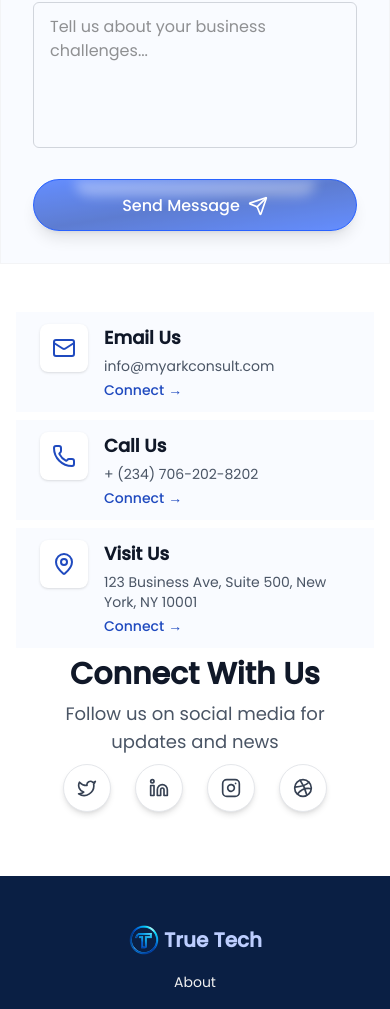
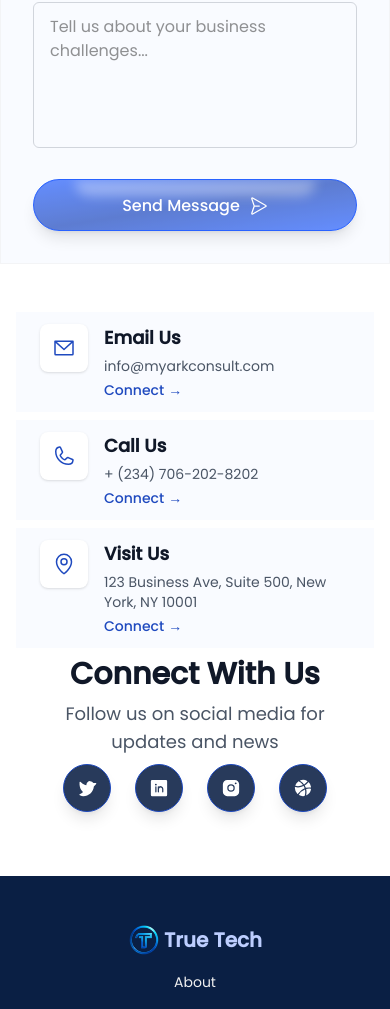
Before and after one commit to 1True-Tech/true-tech-website, a Next.js app: page / in a window 390 px wide. Shown: the part 5691-6700 px from the top of the page. Built offline with nearby package versions, Linux system fonts and the light colour scheme.

Commit message:
fix header theme on why-us-section, change icon package to initial

```diff
--- a/app/layout.tsx
+++ b/app/layout.tsx
@@ -1,8 +1,6 @@
 import { Poppins } from "next/font/google";
-import Footer from "../components/Footer";
-import Header from "../components/Header";
+import React from "react";
 import "./globals.css";
-import React from "react";
 const poppins = Poppins({
   weight: ["400", "500"],
   subsets: ["latin"],
@@ -24,9 +22,7 @@ export default function RootLayout({ children }:{children:React.ReactNode}) {
   return (
     <html lang="en">
       <body className={`${poppins.className} antialiased`}>
-          <Header />
           {children}
-          <Footer />
       </body>
     </html>
   );
--- a/components/sections/ContactSection.tsx
+++ b/components/sections/ContactSection.tsx
@@ -1,10 +1,10 @@
 "use client"
 
 import React, { useState } from 'react';
-import { Mail, Phone, MapPin, Send } from 'lucide-react';
 import { sendEmail } from '@/actions/sendMail';
 import SocialIcons from '../ui/SocialIcons'
 import Button from '../ui/Button'
+import Icons from '../ui/Icons';
 
 type FormData = {
   name: string;
@@ -96,19 +96,19 @@ const ContactSection = () => {
 
   const contactInfo = [
     {
-      icon: <Mail className="h-6 w-6 text-secondary" />,
+      icon: <Icons icon_name='envelop' className="h-6 w-6 text-secondary" />,
       title: 'Email Us',
       details: 'info@myarkconsult.com',
       action: 'mailto:info@myarkconsult.com',
     },
     {
-      icon: <Phone className="h-6 w-6 text-secondary" />,
+      icon: <Icons icon_name='phone' className="h-6 w-6 text-secondary" />,
       title: 'Call Us',
       details: '+ (234) 706-202-8202',
       action: 'tel:+2347062028202',
     },
     {
-      icon: <MapPin className="h-6 w-6 text-secondary" />,
+      icon: <Icons icon_name='map_pin' className="h-6 w-6 text-secondary" />,
       title: 'Visit Us',
       details: '123 Business Ave, Suite 500, New York, NY 10001',
       action: 'https://maps.google.com',
@@ -239,7 +239,7 @@ const ContactSection = () => {
                     </>
                   ) : (
                     <>
-                      Send Message <Send className="ml-2 h-5 w-5" />
+                      Send Message <Icons icon_name='paper_plane_right' className="ml-2 h-5 w-5" />
                     </>
                   )}
                   {/* </button> */}
--- a/components/ui/Button.tsx
+++ b/components/ui/Button.tsx
@@ -2,8 +2,7 @@ import React from "react";
 import clsx from "clsx";
 
 const styling = {
-  base:
-    "cursor-pointer inline-flex items-center justify-center font-medium transition-all duration-200 !outline-none !ring-0 shadow-lg font-poppins",
+  base: "cursor-pointer inline-flex items-center justify-center font-medium transition-all duration-200 !outline-none !ring-0 shadow-lg font-poppins",
   variants: {
     fill:
       "bg-gradient-to-br from-[var(--secondary-500)] via-[var(--secondary)] to-[var(--secondary-500)] text-white border border-[var(--secondary-500)] " +
@@ -12,19 +11,85 @@ const styling = {
       "shadow-[0_4px_24px_0_rgba(41,98,255,0.25)] " +
       "relative overflow-hidden before:absolute before:inset-0 before:bg-white/40 before:rounded-inherit before:opacity-70 before:pointer-events-none " +
       "after:absolute after:top-0 after:left-1/2 after:-translate-x-1/2 after:w-3/4 after:h-1/3 after:bg-white/60 after:blur-[6px] after:rounded-b-full after:opacity-60 after:pointer-events-none",
+
     outline:
       "bg-white/60 border border-[var(--secondary-500)] text-[var(--secondary)] " +
       "hover:bg-[var(--primary-500)]/80 hover:text-[var(--secondary-500)] active:scale-95 " +
       "backdrop-blur-[4px] shadow-[0_2px_12px_0_rgba(41,98,255,0.10)] " +
       "relative overflow-hidden before:absolute before:inset-0 before:bg-white/30 before:rounded-inherit before:opacity-40 before:pointer-events-none",
+
     ghost:
       "bg-transparent border border-transparent text-[var(--secondary)] " +
       "hover:bg-[var(--primary-500)]/60 hover:text-[var(--secondary-500)] active:scale-95",
+
     secondary:
       "bg-gradient-to-br from-[var(--color-neutral-200)] via-[var(--color-neutral-100)] to-[var(--color-neutral-300)] text-[var(--color-neutral-900)] border border-[var(--color-neutral-300)] " +
       "hover:from-[var(--color-neutral-300)] hover:to-[var(--color-neutral-400)] active:scale-95 " +
       "backdrop-blur-[4px] shadow-[0_2px_12px_0_rgba(180,180,180,0.10)] " +
       "relative overflow-hidden before:absolute before:inset-0 before:bg-white/30 before:rounded-inherit before:opacity-50 before:pointer-events-none",
+
+    primary:
+      "bg-[var(--primary)] text-white border border-[var(--primary)] " +
+      "hover:bg-[var(--primary-500)] hover:text-[var(--primary)] active:scale-95 " +
+      "shadow-[0_4px_24px_0_rgba(10,31,68,0.25)] backdrop-blur-[6px] " +
+      "relative overflow-hidden before:absolute before:inset-0 before:bg-white/30 before:rounded-inherit before:opacity-50 before:pointer-events-none",
+
+    link:
+      "bg-transparent border-none text-[var(--secondary)] underline underline-offset-4 " +
+      "hover:text-[var(--secondary-500)] active:scale-95",
+
+    glass:
+      "bg-white/20 border border-white/30 text-[var(--foreground)] backdrop-blur-[8px] " +
+      "hover:bg-white/30 hover:text-[var(--secondary-500)] active:scale-95 " +
+      "shadow-[0_4px_20px_rgba(0,0,0,0.1)]",
+
+    danger:
+      "bg-red-500 text-white border border-red-600 " +
+      "hover:bg-red-600 hover:border-red-700 active:scale-95 " +
+      "shadow-[0_4px_20px_rgba(255,0,0,0.25)] backdrop-blur-[6px] " +
+      "relative overflow-hidden before:absolute before:inset-0 before:bg-white/30 before:rounded-inherit before:opacity-40 before:pointer-events-none",
+
+    success:
+      "bg-green-500/80 text-white border border-green-600/60 " +
+      "hover:bg-green-600/90 active:scale-95 " +
+      "backdrop-blur-[6px] shadow-[0_4px_20px_rgba(34,197,94,0.25)] " +
+      "relative overflow-hidden before:absolute before:inset-0 before:bg-white/30 before:rounded-inherit before:opacity-50 before:pointer-events-none",
+
+    warning:
+      "bg-yellow-400/80 text-black border border-yellow-500/60 " +
+      "hover:bg-yellow-500/90 active:scale-95 " +
+      "backdrop-blur-[6px] shadow-[0_4px_20px_rgba(250,204,21,0.25)] " +
+      "relative overflow-hidden before:absolute before:inset-0 before:bg-white/30 before:rounded-inherit before:opacity-50 before:pointer-events-none",
+
+    subtle:
+      "bg-[var(--color-neutral-100)]/60 text-[var(--color-neutral-700)] border border-[var(--color-neutral-200)] " +
+      "hover:bg-[var(--color-neutral-200)] active:scale-95 " +
+      "backdrop-blur-[4px] shadow-[0_2px_6px_rgba(0,0,0,0.05)] " +
+      "relative overflow-hidden before:absolute before:inset-0 before:bg-white/20 before:rounded-inherit before:opacity-40 before:pointer-events-none",
+
+    frosted:
+      "bg-white/10 text-[var(--foreground)] border border-white/20 " +
+      "hover:bg-white/20 hover:text-[var(--secondary-500)] active:scale-95 " +
+      "backdrop-blur-[10px] shadow-[0_4px_30px_rgba(0,0,0,0.10)] " +
+      "relative overflow-hidden before:absolute before:inset-0 before:bg-white/20 before:rounded-inherit before:opacity-30 before:pointer-events-none",
+
+    lightHover:
+      "bg-transparent text-[var(--foreground)] border border-transparent " +
+      "hover:bg-[var(--primary-500)]/30 hover:text-[var(--secondary-500)] active:scale-95 " +
+      "backdrop-blur-[2px] shadow-[0_1px_8px_rgba(0,0,0,0.05)] " +
+      "relative overflow-hidden before:absolute before:inset-0 before:bg-white/10 before:rounded-inherit before:opacity-20 before:pointer-events-none",
+
+    accentIcon:
+      "bg-[var(--primary)] text-white border border-[var(--primary)] " +
+      "hover:bg-[var(--primary-500)]/80 hover:text-[var(--secondary-500)] active:scale-90 " +
+      "backdrop-blur-[6px] shadow-[0_4px_20px_rgba(10,31,68,0.25)] " +
+      "relative overflow-hidden before:absolute before:inset-0 before:bg-white/30 before:rounded-inherit before:opacity-50 before:pointer-events-none",
+
+    destructiveOutline:
+      "bg-transparent text-red-500 border border-red-500 " +
+      "hover:bg-red-500 hover:text-white active:scale-95 " +
+      "backdrop-blur-[4px] shadow-[0_2px_12px_rgba(255,0,0,0.1)] " +
+      "relative overflow-hidden before:absolute before:inset-0 before:bg-white/20 before:rounded-inherit before:opacity-30 before:pointer-events-none",
   },
   rounded: {
     full: "rounded-full",
@@ -42,15 +107,73 @@ const styling = {
   },
 };
 
-interface ButtonProps
-  extends React.ButtonHTMLAttributes<HTMLButtonElement> {
-  variant?: keyof typeof styling.variants;
+interface ButtonProps extends React.ButtonHTMLAttributes<HTMLButtonElement> {
+  variant?: keyof typeof defaultVariants;
   rounded?: keyof typeof styling.rounded;
   size?: keyof typeof styling.size;
   leftIcon?: React.ReactNode;
   rightIcon?: React.ReactNode;
   children?: React.ReactNode;
   disabled?: boolean;
+  options?: {
+    background?: string;
+    border?: string;
+    text?: string;
+    hoverBg?: string;
+    hoverText?: string;
+    blur?: string;
+    shadow?: string;
+    beforeOpacity?: string;
+  };
+}
+
+const defaultVariants = {
+  fill: "",
+  outline: "",
+  ghost: "",
+  secondary: "",
+  primary: "",
+  link: "",
+  glass: "",
+  danger: "",
+  success: "",
+  warning: "",
+  subtle: "",
+  frosted: "",
+  lightHover: "",
+  accentIcon: "",
+  destructiveOutline: "",
+};
+
+function buildVariantStyle(
+  variant: keyof typeof styling.variants,
+  options?: ButtonProps["options"]
+): string {
+  if (!options) return styling.variants[variant] || "";
+
+  const {
+    background = "bg-[var(--secondary)]",
+    border = "border border-[var(--secondary)]",
+    text = "text-white",
+    hoverBg = "hover:bg-[var(--secondary-500)]",
+    hoverText = "hover:text-[var(--secondary)]",
+    blur = "backdrop-blur-[6px]",
+    shadow = "shadow-[0_4px_24px_rgba(0,0,0,0.1)]",
+    beforeOpacity = "before:opacity-40",
+  } = options;
+
+  return clsx(
+    background,
+    border,
+    text,
+    hoverBg,
+    hoverText,
+    blur,
+    shadow,
+    "active:scale-95",
+    "relative overflow-hidden before:absolute before:inset-0 before:bg-white/30 before:rounded-inherit",
+    `before:pointer-events-none ${beforeOpacity}`
+  );
 }
 
 export default function Button({
@@ -62,14 +185,12 @@ export default function Button({
   className,
   children,
   disabled,
+  options,
   ...props
 }: ButtonProps) {
-  // Only icon, no children
   const onlyIcon =
-    !children &&
-    ((leftIcon && !rightIcon) || (!leftIcon && rightIcon));
+    !children && ((leftIcon && !rightIcon) || (!leftIcon && rightIcon));
 
-  // Choose icon size class
   let iconSizeClass = "";
   if (onlyIcon) {
     if (size === "sm") iconSizeClass = styling.size.iconSm;
@@ -81,7 +202,7 @@ export default function Button({
     <button
       className={clsx(
         styling.base,
-        styling.variants[variant],
+        buildVariantStyle(variant, options),
         onlyIcon ? styling.rounded.full : styling.rounded[rounded],
         onlyIcon ? iconSizeClass : styling.size[size],
         {
@@ -96,7 +217,9 @@ export default function Button({
       ) : (
         <>
           {leftIcon && <span className="flex items-center">{leftIcon}</span>}
-          {children && <span className="flex items-center mt-0.5">{children}</span>}
+          {children && (
+            <span className="flex items-center mt-0.5">{children}</span>
+          )}
           {rightIcon && <span className="flex items-center">{rightIcon}</span>}
         </>
       )}
--- a/components/ui/Icons.tsx
+++ b/components/ui/Icons.tsx
@@ -10,12 +10,16 @@ import {
   InstagramLogoIcon,
   LinkedinLogoIcon,
   ListIcon,
+  MapPinIcon,
   PaperPlaneRightIcon,
   PhoneIcon,
   QuotesIcon,
   RocketLaunchIcon,
   StrategyIcon,
   XLogoIcon,
+  EnvelopeSimpleIcon,
+  TwitterLogoIcon,
+  DribbbleLogoIcon,
 } from "@phosphor-icons/react/dist/ssr";
 
 export type icon_name =
@@ -29,16 +33,20 @@ export type icon_name =
   | "rocket_launch"
   | "headset"
   | "quotes"
-  | "x_logo"
+  | "twitter_logo"
   | "linkedin_logo"
   | "paper_plane_right"
   | "instagram_logo"
   | "phone"
+  | "envelop"
+  | "map_pin"
+  | "dribble_logo"
   | "at";
 
 interface Icon extends IconProps {
   icon_name: icon_name;
 }
+
 
 export default function Icons({
   icon_name,
@@ -49,37 +57,113 @@ export default function Icons({
 }: Icon) {
   switch (icon_name) {
     case "list":
-      return <ListIcon size={size} color={color} weight={weight} {...props}/>;
+      return <ListIcon size={size} color={color} weight={weight} {...props} />;
     case "arrow_right":
-      return <ArrowRightIcon size={size} color={color} weight={weight} {...props}/>;
+      return (
+        <ArrowRightIcon size={size} color={color} weight={weight} {...props} />
+      );
     case "browsers":
-      return <BrowsersIcon size={size} color={color} weight={weight} {...props}/>;
+      return (
+        <BrowsersIcon size={size} color={color} weight={weight} {...props} />
+      );
     case "globe_simple":
-      return <GlobeSimpleIcon size={size} color={color} weight={weight} {...props}/>;
+      return (
+        <GlobeSimpleIcon size={size} color={color} weight={weight} {...props} />
+      );
     case "cursor_click":
-      return <CursorClickIcon size={size} color={color} weight={weight} {...props}/>;
+      return (
+        <CursorClickIcon size={size} color={color} weight={weight} {...props} />
+      );
     case "binoculars":
-      return <BinocularsIcon size={size} color={color} weight={weight} {...props}/>;
+      return (
+        <BinocularsIcon size={size} color={color} weight={weight} {...props} />
+      );
     case "strategy":
-      return <StrategyIcon size={size} color={color} weight={weight} {...props}/>;
+      return (
+        <StrategyIcon size={size} color={color} weight={weight} {...props} />
+      );
     case "rocket_launch":
-      return <RocketLaunchIcon size={size} color={color} weight={weight} {...props}/>;
+      return (
+        <RocketLaunchIcon
+          size={size}
+          color={color}
+          weight={weight}
+          {...props}
+        />
+      );
     case "headset":
-      return <HeadsetIcon size={size} color={color} weight={weight} {...props}/>;
+      return (
+        <HeadsetIcon size={size} color={color} weight={weight} {...props} />
+      );
     case "quotes":
-      return <QuotesIcon size={size} color={color} weight={weight} {...props}/>;
-    case "x_logo":
-      return <XLogoIcon size={size} color={color} weight={weight} {...props}/>;
+      return (
+        <QuotesIcon size={size} color={color} weight={weight} {...props} />
+      );
+    case "twitter_logo":
+      return (
+        <TwitterLogoIcon size={size} color={color} weight={weight} {...props} />
+      );
     case "linkedin_logo":
-      return <LinkedinLogoIcon size={size} color={color} weight={weight} {...props}/>;
+      return (
+        <LinkedinLogoIcon
+          size={size}
+          color={color}
+          weight={weight}
+          {...props}
+        />
+      );
     case "paper_plane_right":
-      return <PaperPlaneRightIcon size={size} color={color} weight={weight} {...props}/>;
+      return (
+        <PaperPlaneRightIcon
+          size={size}
+          color={color}
+          weight={weight}
+          {...props}
+        />
+      );
     case "instagram_logo":
-      return <InstagramLogoIcon size={size} color={color} weight={weight} {...props}/>;
+      return (
+        <InstagramLogoIcon
+          size={size}
+          color={color}
+          weight={weight}
+          {...props}
+        />
+      );
     case "phone":
-      return <PhoneIcon size={size} color={color} weight={weight} {...props}/>;
+      return <PhoneIcon size={size} color={color} weight={weight} {...props} />;
     case "at":
-      return <AtIcon size={size} color={color} weight={weight} {...props}/>;
+      return <AtIcon size={size} color={color} weight={weight} {...props} />;
+    case "envelop":
+      return (
+        <EnvelopeSimpleIcon
+          size={size}
+          color={color}
+          weight={weight}
+          {...props}
+        />
+      );
+
+    case "map_pin":
+      return (
+        <MapPinIcon
+          size={size}
+          color={color}
+          weight={weight}
+          {...props}
+        />
+      );
+
+    case "dribble_logo":
+      return (
+        <DribbbleLogoIcon
+          size={size}
+          color={color}
+          weight={weight}
+          {...props}
+        />
+      );
+
     default:
       return null;
   }
--- a/components/ui/SocialIcons.tsx
+++ b/components/ui/SocialIcons.tsx
@@ -1,41 +1,39 @@
-"use client"
-
-import React from 'react';
-import { motion } from 'framer-motion';
-import Link from 'next/link';
-import {
-  Twitter,
-  Linkedin,
-  Instagram,
-  Dribbble,
-} from 'lucide-react';
+import Link from "next/link";
+import Icons from "./Icons";
+import Button from "./Button";
 
 const SocialIcons = () => {
   const socialLinks = [
     {
-          name: 'Twitter',
-          url: 'https://twitter.com/yourhandle',
-          icon: <Twitter className="w-5 h-5" />,
-          color: 'hover:text-[#1DA1F2]'
+      name: "Twitter",
+      url: "https://twitter.com/yourhandle",
+      icon: <Icons icon_name="twitter_logo" weight="fill" className="size-5" />,
+      color: "hover:text-[#1DA1F2]",
     },
     {
-          name: 'LinkedIn',
-          url: 'https://linkedin.com/in/yourprofile',
-          icon: <Linkedin className="w-5 h-5" />,
-          color: 'hover:text-[#0A66C2]'
+      name: "LinkedIn",
+      url: "https://linkedin.com/in/yourprofile",
+      icon: (
+        <Icons icon_name="linkedin_logo" weight="fill" className="w-5 h-5" />
+      ),
+      color: "hover:text-[#0A66C2]",
     },
     {
-          name: 'Instagram',
-          url: 'https://instagram.com/yourhandle',
-          icon: <Instagram className="w-5 h-5" />,
-          color: 'hover:text-[#E1306C]'
+      name: "Instagram",
+      url: "https://instagram.com/yourhandle",
+      icon: (
+        <Icons icon_name="instagram_logo" weight="fill" className="w-5 h-5" />
+      ),
+      color: "hover:text-[#E1306C]",
     },
     {
-          name: 'Dribbble',
-          url: 'https://dribbble.com/yourprofile',
-          icon: <Dribbble className="w-5 h-5" />,
-          color: 'hover:text-[#EA4C89]'
-        }
+      name: "Dribbble",
+      url: "https://dribbble.com/yourprofile",
+      icon: (
+        <Icons icon_name="dribble_logo" weight="fill" className="w-5 h-5" />
+      ),
+      color: "hover:text-[#EA4C89]",
+    },
   ];
 
   return (
@@ -50,23 +48,46 @@ const SocialIcons = () => {
       </div>
       <div className="flex justify-center gap-6">
         {socialLinks.map((link, index) => (
+          <Button
+            key={index}
+            variant="primary"
+            className={`flex items-center justify-center w-12 h-12 rounded-full`}
+            options={{
+              background: "bg-primary",
+              border: "border border-secondary",
+              hoverBg: "hover:bg-primary/95",
+              hoverText: link.color,
+            }}
+            rightIcon={
               <Link
-            key={index}
                 href={link.url}
                 target="_blank"
                 rel="noopener noreferrer"
                 aria-label={link.name}
-            className={`flex items-center justify-center w-12 h-12 rounded-full
-                       bg-white dark:bg-gray-800 shadow-md hover:shadow-lg
-                       transition-all duration-300 ${link.color}
-                       border border-gray-200 dark:border-gray-700 text-gray-700 dark:text-gray-300`}
+                className={link.color}
               >
                 {link.icon}
               </Link>
+            }
+          />
         ))}
       </div>
     </div>
   );
 };
 
+// <Button
+//   variant="fill"
+//   options={{
+//     background: "bg-pink-500",
+//     border: "border border-pink-600",
+//     text: "text-white",
+//     hoverBg: "hover:bg-pink-600",
+//     hoverText: "hover:text-white",
+//     shadow: "shadow-[0_4px_20px_rgba(236,72,153,0.25)]",
+//   }}
+// >
+//   Custom Color
+// </Button>
+
 export default SocialIcons;
--- /dev/null
+++ b/lib/hooks/useScreenScrollPosition.tsx
@@ -0,0 +1,73 @@
+import useGSAP from "@/lib/hooks/UseGsap";
+import gsap from "gsap";
+import React, { createContext, useContext, useRef, useState } from "react";
+interface screenView {
+  section?: string;
+  setSection: (val: string) => void;
+  setStartEnd: React.Dispatch<React.SetStateAction<{
+    s: string;
+    e: string;
+}>>;
+  ref?: React.RefObject<HTMLDivElement | null>;
+}
+const ScrollContext = createContext<screenView>({
+  section: "",
+  setSection(val) {},
+  setStartEnd(val) {
+
+  },
+
+});
+
+export const useScrollView = () => {
+  const scrollView = useContext(ScrollContext);
+
+  if (!scrollView)
+    throw new Error("useScrollView must be in scrollview provider");
+  return scrollView;
+};
+
+export const ScrollViewProvider = ({ children }: { children?: React.ReactNode }) => {
+  const containerRef = useRef<HTMLDivElement>(null);
+  const [section, setSection] = useState<string>();
+  const [startEnd, setStartEnd] = useState<{s:string, e:string}>({e:"bottom", s:"top"});
+
+  useGSAP(() => {
+    const card = containerRef.current;
+    if (!card) return;
+    gsap.to(card, {
+      scrollTrigger: {
+        trigger: card,
+        start: `${startEnd.s} 150px`,
+        end: `${startEnd.e} top`,
+        toggleActions: "play reverse play reverse",
+        onEnter() {
+          setSection(containerRef.current?.id);
+        },
+        onLeave() {
+          setSection(undefined);
+        },
+        onEnterBack() {
+          setSection(containerRef.current?.id);
+        },
+        onLeaveBack() {
+          setSection(undefined);
+        },
+      },
+      ease: "none",
+    });
+  });
+
+  return (
+    <ScrollContext.Provider
+      value={{
+        setSection,
+        section,
+        ref: containerRef,
+        setStartEnd
+      }}
+    >
+      {children}
+    </ScrollContext.Provider>
+  );
+};
--- a/package.json
+++ b/package.json
@@ -14,7 +14,6 @@
     "clsx": "^2.1.1",
     "framer-motion": "^12.23.0",
     "gsap": "^3.13.0",
-    "lucide-react": "^0.525.0",
     "next": "15.3.4",
     "nodemailer": "^7.0.5",
     "react": "^19.0.0",
```
Also changed, not shown: app/(CLIENT)/layout.tsx (added, +19 -0 lines), components/Header.tsx (+10 -1 lines), components/sections/WhyUsSection.tsx (+27 -15 lines), 1 other file (tests, documents, lock files or other folders). Lines whose indentation alone changed are shown as unchanged.
